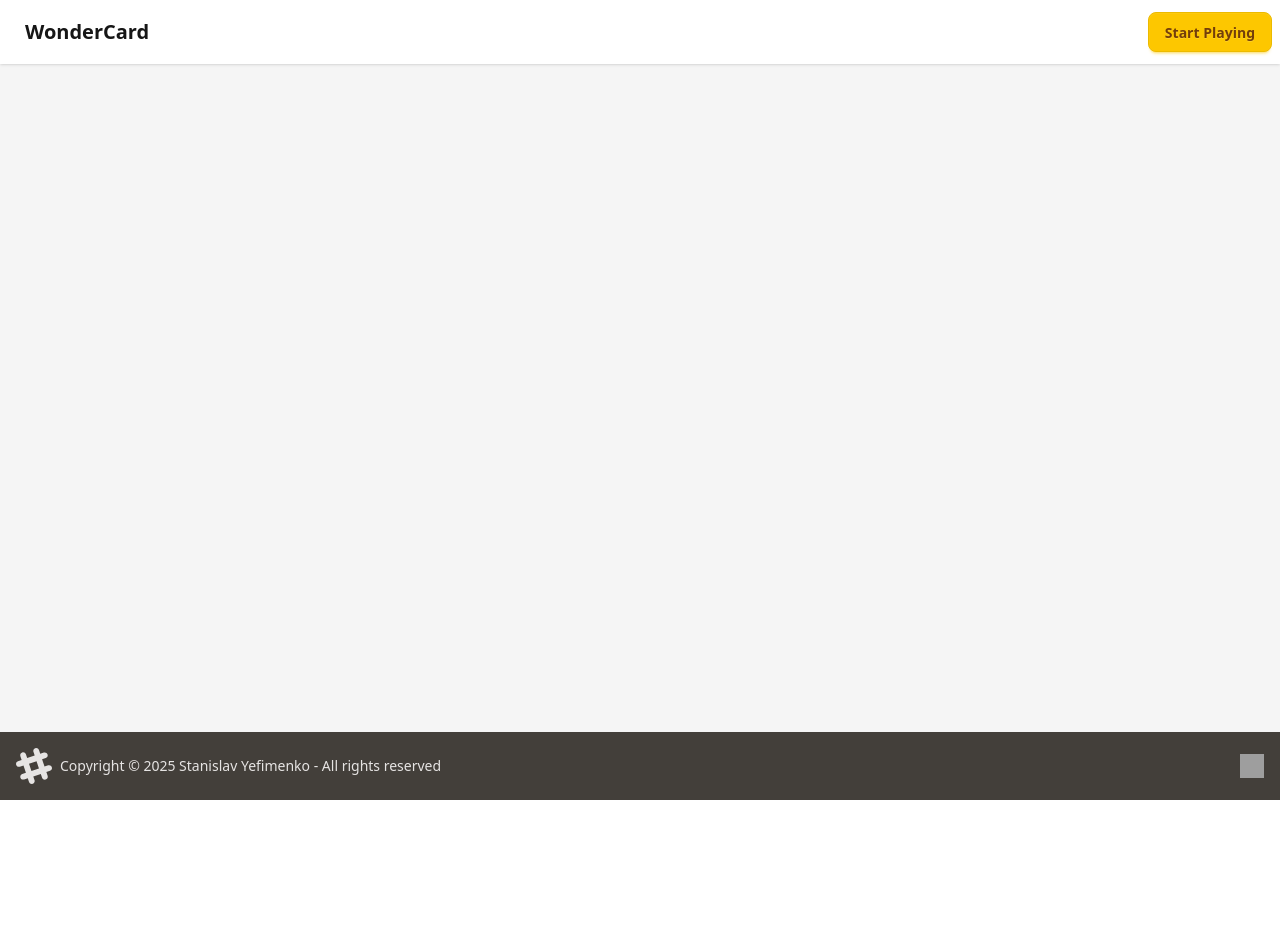
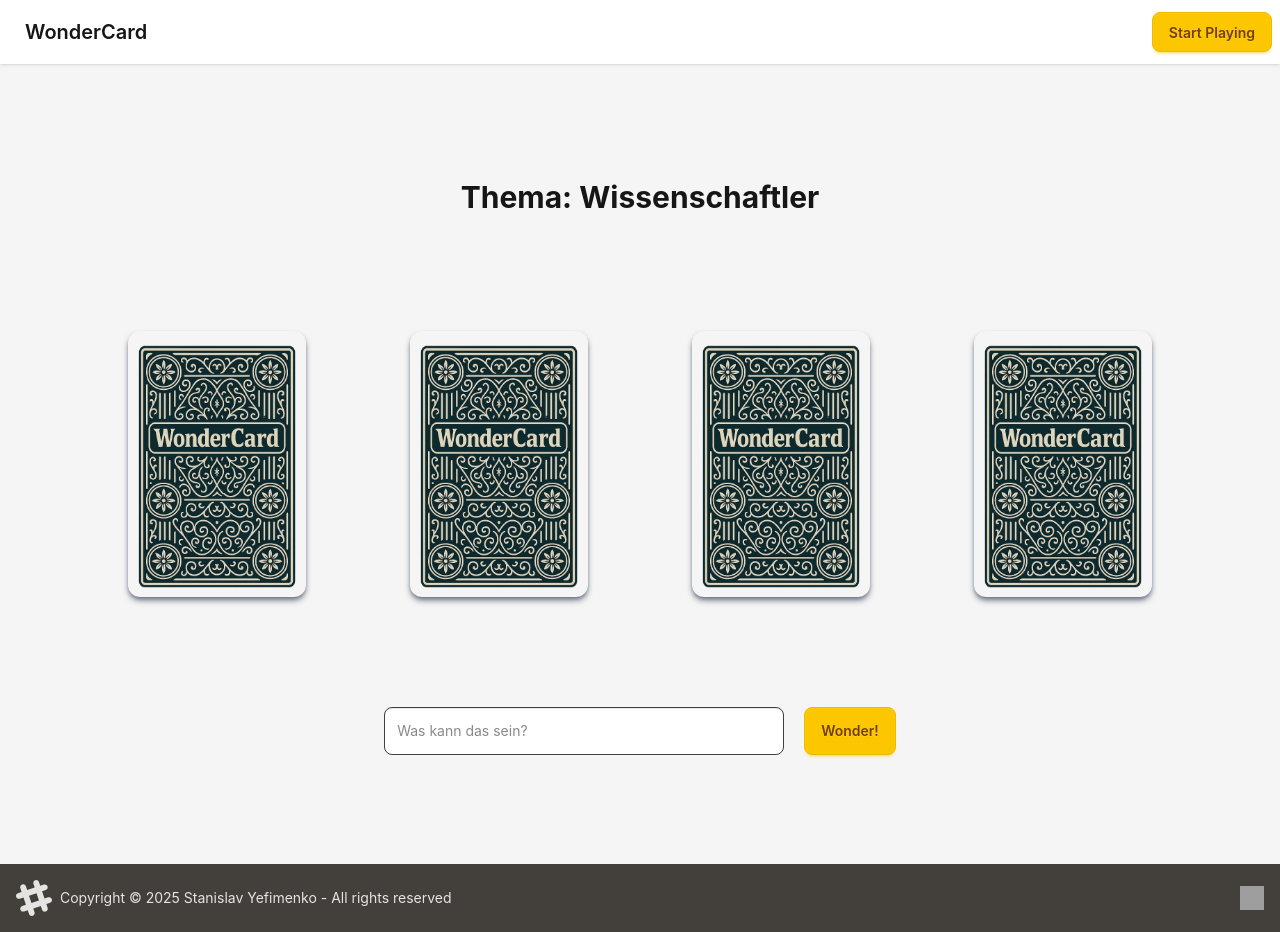
Before and after one commit to headlock7725/WonderCard, a React (Vite) app: page /play in a window 1280 px wide. Before the commit the page ends 800 px from the top, so only its background shows below. Built offline with nearby package versions, Linux system fonts and the light colour scheme; grey boxes are pictures that could not be loaded.

Commit message:
adds basic layout with cards and inputs for the game screen

```diff
--- /dev/null
+++ b/src/components/Card.tsx
@@ -0,0 +1,11 @@
+
+
+function Card() {
+  return (
+    <div className="shadow-gray-500 shadow-md white aspect-[24/36] rounded-xl max-w-64">
+      <img src="img/playing-card.webp" alt="Playing Card" className="w-full h-full object-center" />
+    </div>
+  );
+}
+
+export default Card;
--- a/src/index.css
+++ b/src/index.css
@@ -3,3 +3,7 @@
 @plugin "daisyui" {
   themes: light --default, dark --prefersdark, bumblebee;
 }
+
+body {
+  font-family: 'Inter', sans-serif;
+}
--- a/src/pages/Game.tsx
+++ b/src/pages/Game.tsx
@@ -1,10 +1,26 @@
-
+import Card from "../components/Card";
 
 
 function Game() {
   return (
-    <div className="grid grid-cols-9 grid-rows-9 h-full bg-base-200">
-      {/* Add your game components here */}
+    <div className="grid grid-cols-3 grid-rows-3 h-full w-full bg-base-200">
+      <div className="topic col-start-2 justify-self-center self-center">
+        <h3 className="text-3xl leading-9 font-bold">
+          Thema: Wissenschaftler
+        </h3>
+      </div>
+
+      <div className="cardContainer col-span-3 row-start-2 justify-self-center flex max-w-4/5 h-full gap-x-14 justify-between">
+        <Card />
+        <Card />
+        <Card />
+        <Card />
+      </div>
+
+      <div className="resultInputs flex flex-row gap-x-5 conte col-start-2 row-start-3 justify-self-center self-center">
+        <input type="text" placeholder="Was kann das sein?" className="input input-neutral h-12 w-100" />
+        <a className="btn btn-flex btn-primary h-12">Wonder!</a>
+      </div>
     </div>
   );
 }
--- a/tailwind.config.js
+++ b/tailwind.config.js
@@ -1,7 +1,11 @@
 module.exports = {
   content: ["./index.html", "./src/**/*.{js,jsx,ts,tsx}"],
   theme: {
-    extend: {},
+    extend: {
+      fontFamily: {
+        sans: ["Inter", "sans-serif"],
+      },
+    },
   },
   plugins: [require("daisyui")],
 };
```
